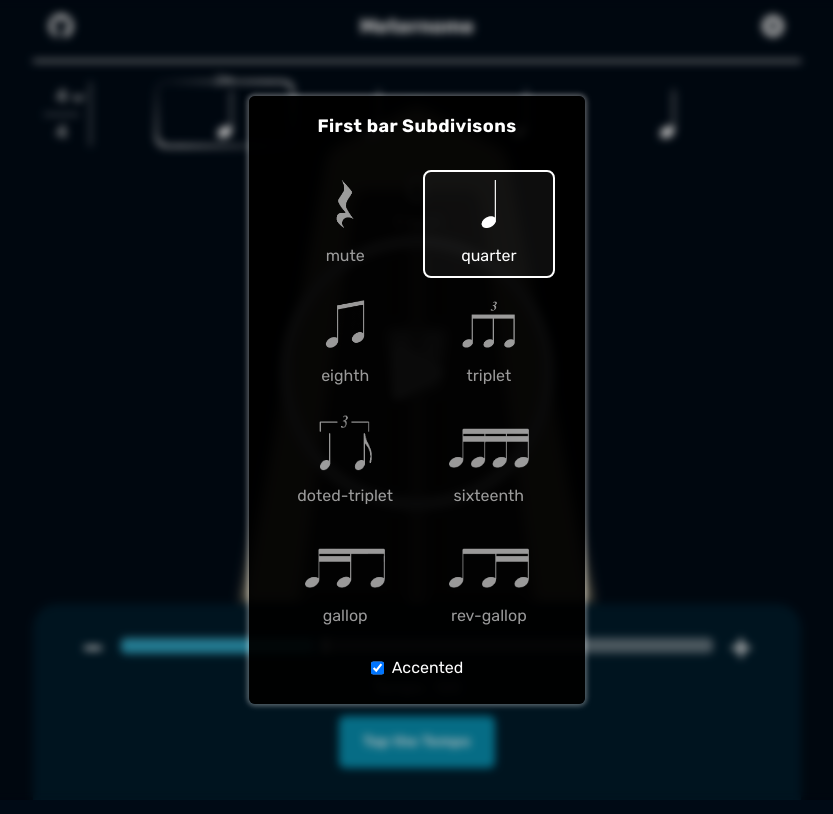
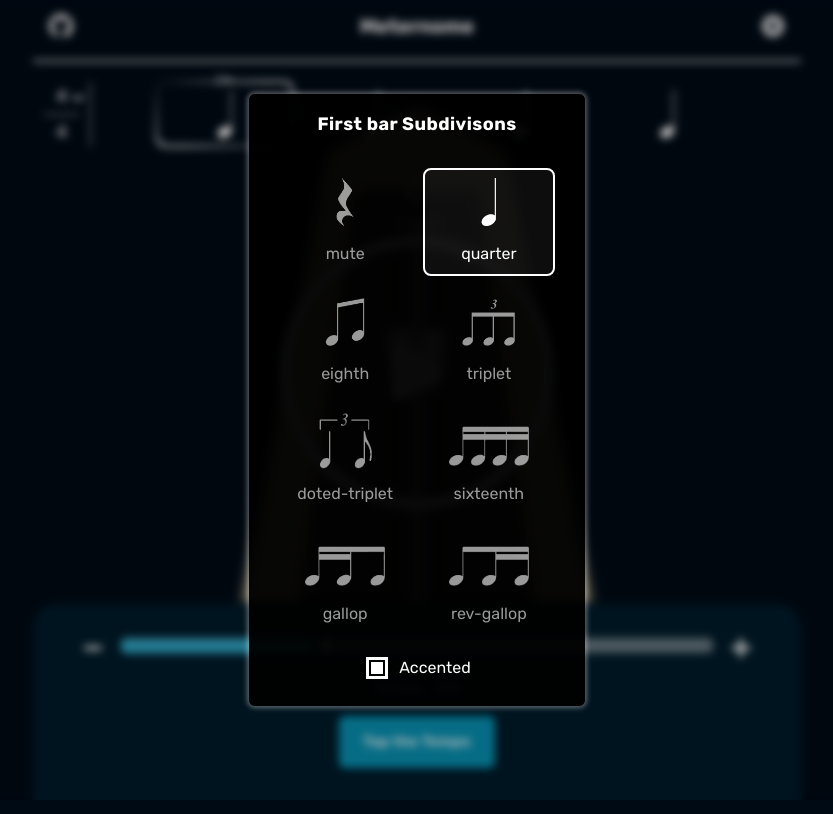
Before and after one commit to ArianAbi/Meternome, a React (Vite) app: page / in a window 1280 px wide. Both pictures are taken after a click on the button 447 px from the left and 114 px from the top of the page. Shown: the top 814 px of the page, without its empty margins (223-1056 px from the left). Built offline with nearby package versions, Linux system fonts and the light colour scheme; no server answers.

Commit message:
style - change accented checkbox appearance

```diff
--- a/src/components/IndividualBar.tsx
+++ b/src/components/IndividualBar.tsx
@@ -1,4 +1,5 @@
 import { useRef, useEffect, useState, useContext } from "react";
+import { motion } from "framer-motion";
 import * as Tone from "tone";
 import hh_regular from "/samples/hihat/hh_regular.mp3";
 import hh_accented from "/samples/hihat/hh_accented.mp3";
@@ -394,13 +395,21 @@
           </div>
         </div>
 
-        <div
-          className="w-full flex justify-center gap-2 mt-2"
+        <motion.div
+          whileTap={{ scale: 1.2 }}
+          className="w-full flex justify-center items-center gap-2 mt-2"
           onClick={toggleAccented}
         >
-          <input readOnly checked={accented} type="checkbox" />
+          <input
+            className={`appearance-none w-3 aspect-square outline outline-[3px] outline-offset-2 outline-white m-2 ${
+              accented ? "bg-white" : ""
+            }`}
+            readOnly
+            checked={accented}
+            type="checkbox"
+          />
           <label>Accented</label>
-        </div>
+        </motion.div>
       </DialogBox>
     </>
   );
```
